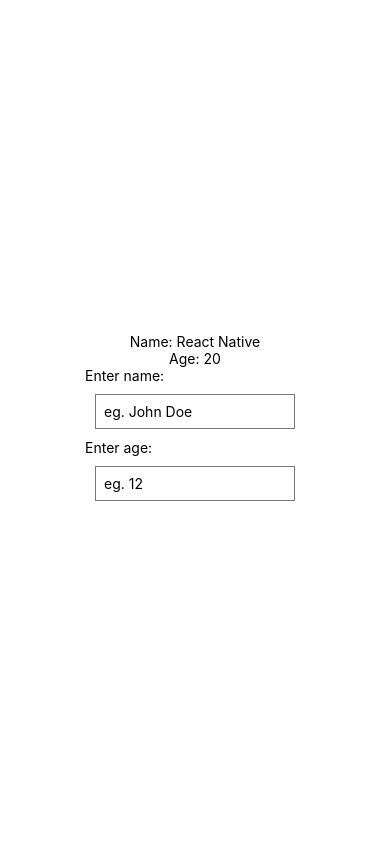
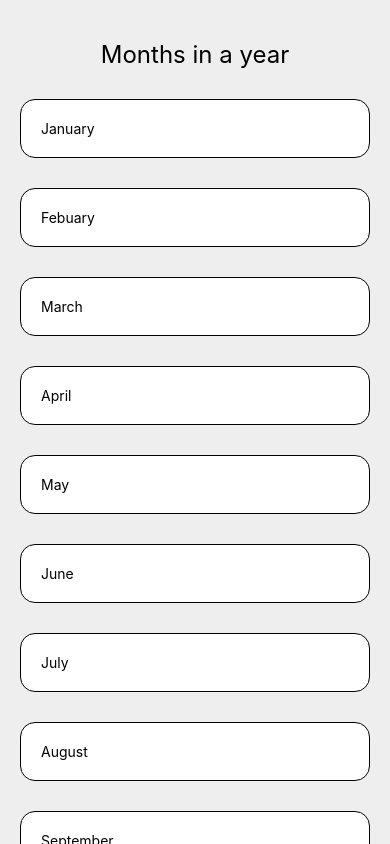
Before and after one commit to victorbruce/react-native30, a React Native app: screen / in a window 390 px wide. Built offline with nearby package versions, Linux system fonts and the light colour scheme.

Commit message:
FlatList and ScrollView

```diff
--- a/App.js
+++ b/App.js
@@ -1,37 +1,38 @@
 import React, { useState } from "react";
-import { StyleSheet, Text, View, TextInput } from "react-native";
+import { StyleSheet, Text, View, FlatList } from "react-native";
 
 const App = () => {
-  const [name, setName] = useState("React Native");
-  const [age, setAge] = useState(20);
-
-  const handleNameChange = val => {
-    setName(val);
-  };
-
-  const handleAgeChange = val => {
-    setAge(val);
-  };
+  const [months, setMonths] = useState([
+    { name: "January", key: "1" },
+    { name: "Febuary", key: "2" },
+    { name: "March", key: "3" },
+    { name: "April", key: "4" },
+    { name: "May", key: "5" },
+    { name: "June", key: "6" },
+    { name: "July", key: "7" },
+    { name: "August", key: "8" },
+    { name: "September", key: "9" },
+    { name: "October", key: "10" },
+    { name: "November", key: "11" },
+    { name: "December", key: "12" }
+  ]);
 
   return (
     <View style={styles.container}>
-      <Text>Name: {name}</Text>
-      <Text>Age: {age}</Text>
-      <View>
-        <Text>Enter name:</Text>
-        <TextInput
-          style={styles.input}
-          placeholder="eg. John Doe"
-          onChangeText={handleNameChange}
-        />
-        <Text>Enter age:</Text>
-        <TextInput
-          keyboardType="numeric"
-          style={styles.input}
-          placeholder="eg. 12"
-          onChangeText={handleAgeChange}
-        />
-      </View>
+      <Text style={styles.header}>Months in a year</Text>
+      <FlatList
+        data={months}
+        renderItem={({ item }) => <Text style={styles.text}>{item.name}</Text>}
+      />
+      {/* <ScrollView>
+        {months.map(month => {
+          return (
+            <View key={month.key}>
+              <Text style={styles.text}>{month.name}</Text>
+            </View>
+          );
+        })}
+      </ScrollView> */}
     </View>
   );
 };
@@ -39,16 +40,25 @@ const App = () => {
 const styles = StyleSheet.create({
   container: {
     flex: 1,
+    backgroundColor: "#eee",
+    paddingTop: 40,
+    paddingHorizontal: 20
+    // alignItems: "center",
+    // justifyContent: "center"
+  },
+  header: {
+    textAlign: "center",
+    fontSize: 24,
+    marginBottom: 30
+  },
+  text: {
+    paddingVertical: 20,
+    paddingHorizontal: 20,
     backgroundColor: "#fff",
-    alignItems: "center",
-    justifyContent: "center"
-  },
-  input: {
+    borderRadius: 15,
     borderWidth: 1,
-    borderColor: "#777",
-    margin: 10,
-    padding: 8,
-    width: 200
+    borderColor: "black",
+    marginBottom: 30
   }
 });
 
```
